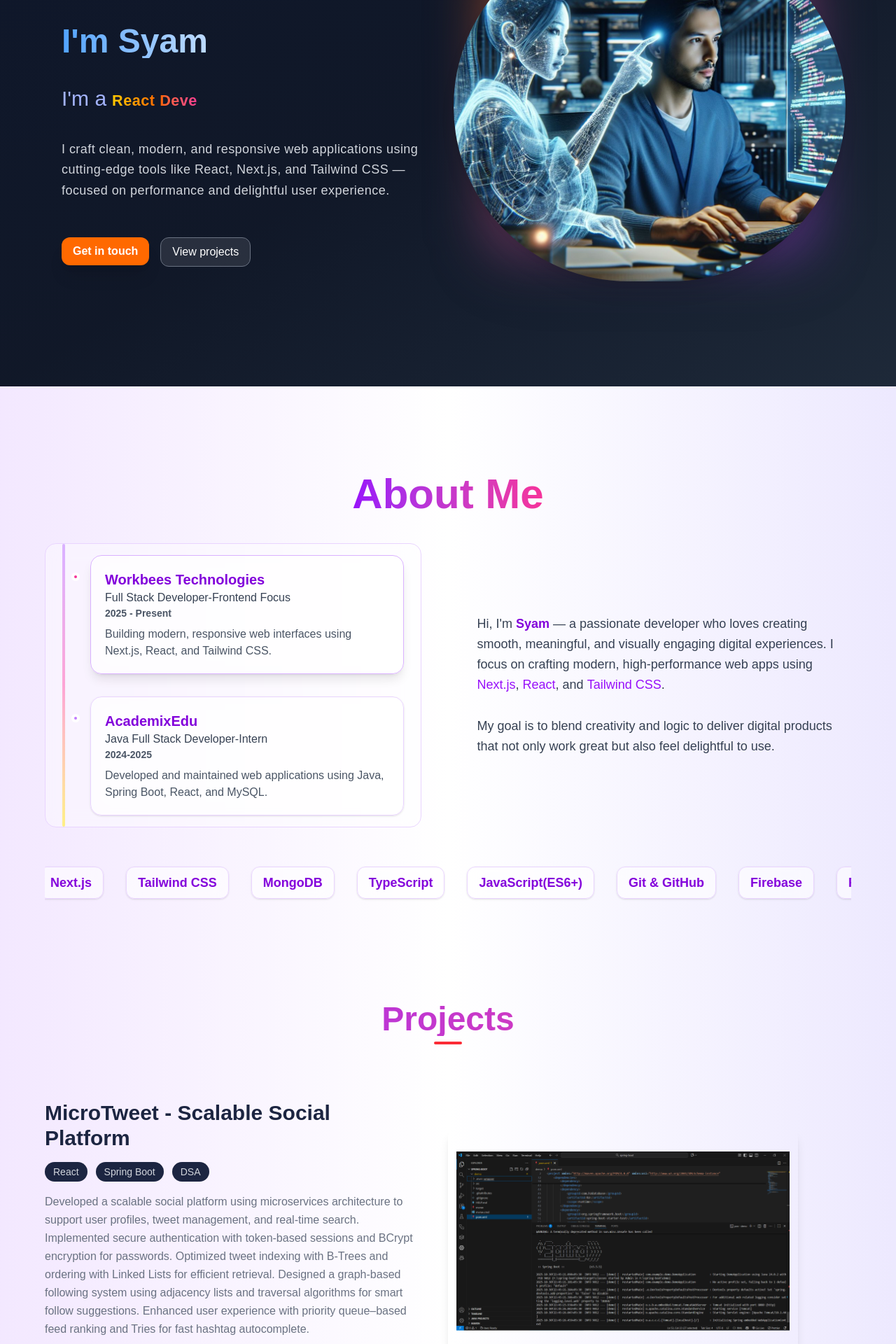
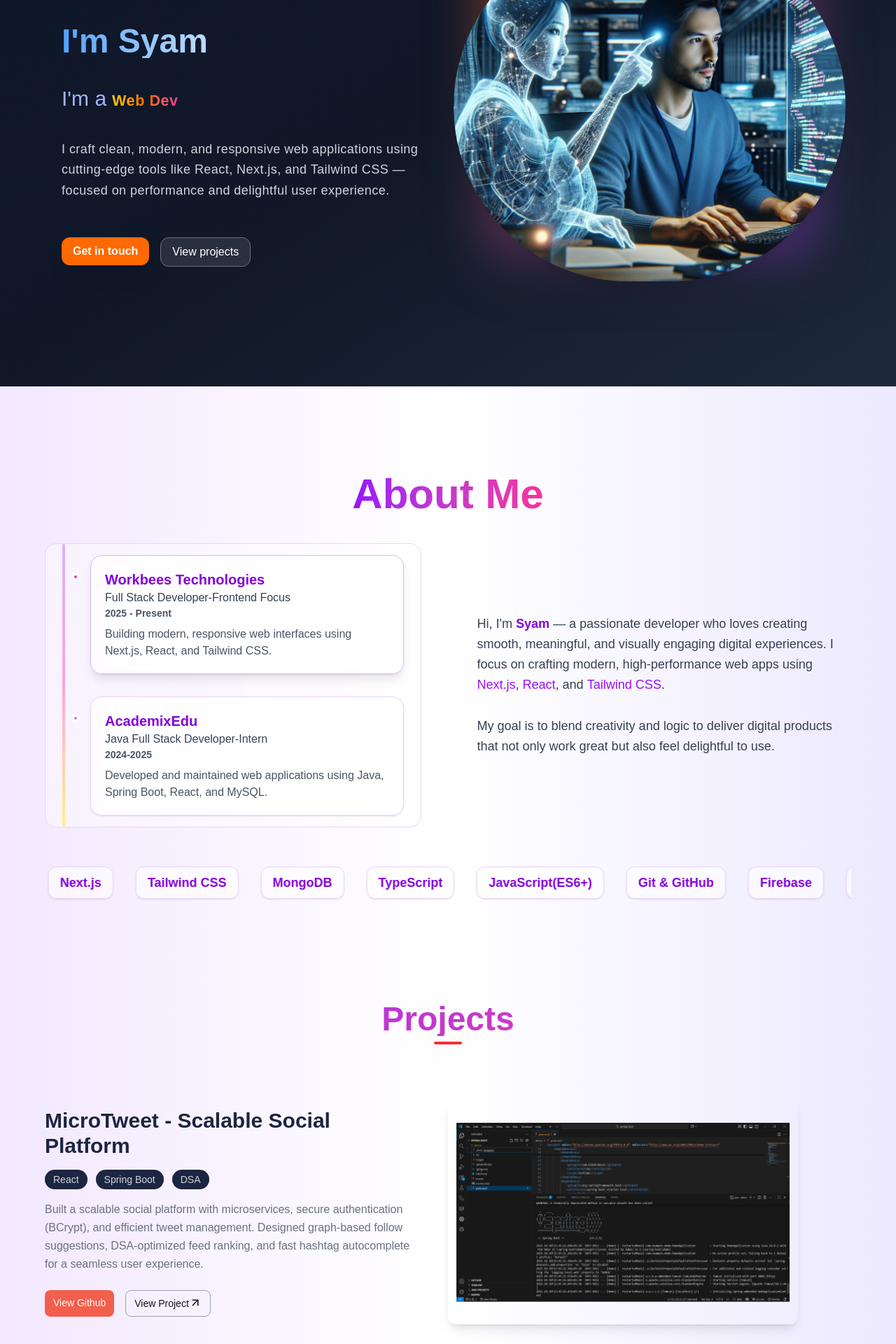
Before and after one commit to syamkumarnallamilli/Portfolio, a Next.js app: page / in a window 1280 px wide. Shown: the part 320-2240 px from the top of the page at 70% size. Built offline with nearby package versions, Linux system fonts and the light colour scheme.

Commit message:
ready to deployment

```diff
--- a/src/app/home/page.jsx
+++ b/src/app/home/page.jsx
@@ -9,7 +9,7 @@ export default function Home() {
   return (
     <section className="flex flex-col md:flex-row items-center justify-center min-h-screen px-5 md:px-8 lg:px-16 bg-gradient-to-br from-slate-900 via-gray-900 to-gray-800 overflow-hidden ">
       {/* ---- LEFT CONTENT ---- */}
-      <div className="flex  flex-col space-y-6 md:space-y-8 lg:space-y-10 text-left  md:text-left items-center md:items-start w-full md:w-1/2  p-2 md:p-6">
+      <div className="flex  flex-col space-y-6 md:space-y-8 lg:space-y-10 text-left  md:text-left  md:items-start w-full md:w-1/2  p-2 md:p-6">
         <motion.h1
           className="text-4xl md:text-5xl lg:text-7xl font-extrabold bg-gradient-to-r from-purple-400 via-pink-400 to-red-600 bg-clip-text text-transparent"
           initial={{ opacity: 0, y: -30 }}
@@ -39,8 +39,8 @@ export default function Home() {
             <Typewriter
               words={[
                 "FullStack Developer",
-                "React Developer",
-                "Next.js Developer",
+                "Web Developer",
+
               ]}
               loop={true}
               cursor
--- a/src/app/layout.js
+++ b/src/app/layout.js
@@ -27,13 +27,13 @@ export const metadata = {
     "Web Developer Portfolio",
   ],
 
-   authors: [{ name: "Syam Kumar", url: "https://yourdomain.vercel.app" }],
-  metadataBase: new URL("https://yourdomain.vercel.app"),
+   authors: [{ name: "Syam Kumar", url: "https://syamdevportfolio.vercel.app/" }],
+  metadataBase: new URL("https://syamdevportfolio.vercel.app/"),
   openGraph: {
     title: "Syam Kumar | Full Stack Web Developer",
     description:
       "Explore my portfolio — modern, responsive web apps built using React, Next.js, and Spring Boot.",
-    url: "https://yourdomain.vercel.app",
+    url: "https://syamdevportfolio.vercel.app/",
     siteName: "Syam Kumar Portfolio",
     images: [
       {
--- a/src/app/project/page.jsx
+++ b/src/app/project/page.jsx
@@ -9,7 +9,7 @@ const projects = [
   {
     title: "MicroTweet - Scalable Social Platform ",
     tech: ["React", "Spring Boot", "DSA"],
-    desc: " Developed a scalable social platform using microservices architecture to support user profiles, tweet management, and real-time search. Implemented secure authentication with token-based sessions and BCrypt encryption for passwords. Optimized tweet indexing with B-Trees and ordering with Linked Lists for efficient retrieval. Designed a graph-based following system using adjacency lists and traversal algorithms for smart follow suggestions. Enhanced user experience with priority queue–based feed ranking and Tries for fast hashtag autocomplete.",
+    desc: "Built a scalable social platform with microservices, secure authentication (BCrypt), and efficient tweet management. Designed graph-based follow suggestions, DSA-optimized feed ranking, and fast hashtag autocomplete for a seamless user experience.",
     img: "/spring.png",
     github: "https://github.com/syamkumarnallamilli/TwitterDSA1",
     live: "https://github.com/syamkumarnallamilli/TwitterDSA1",
```
